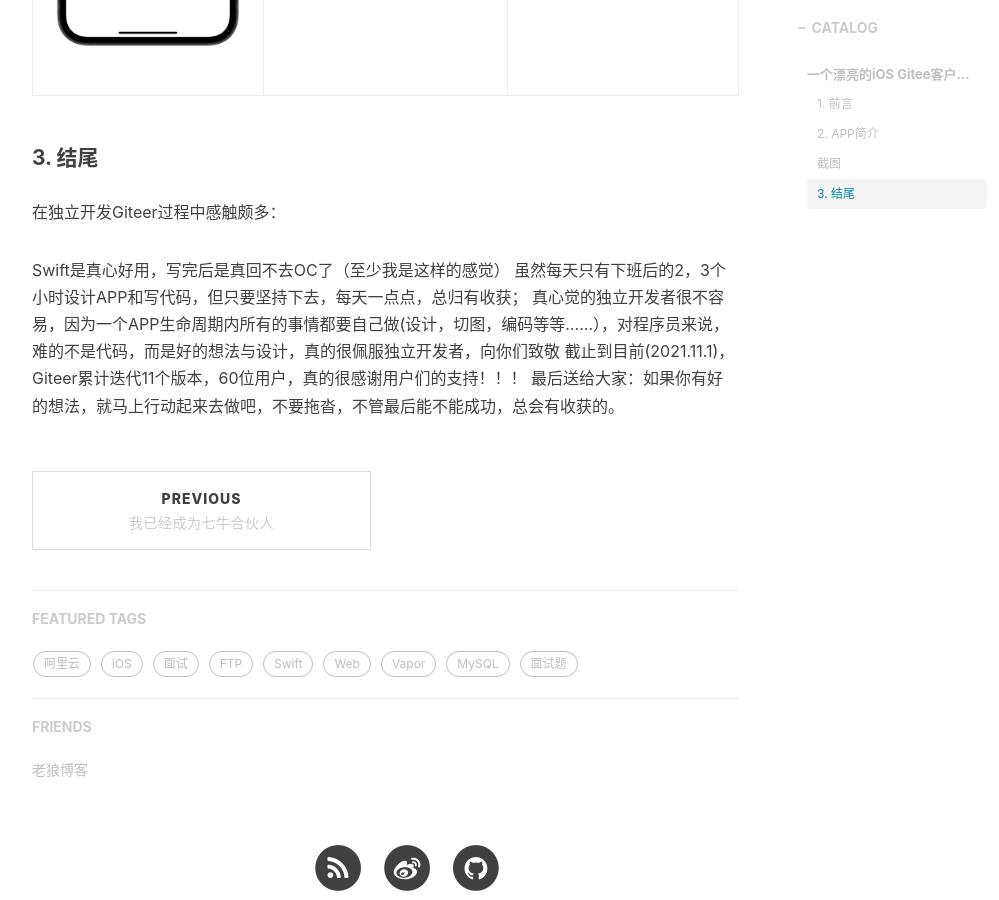
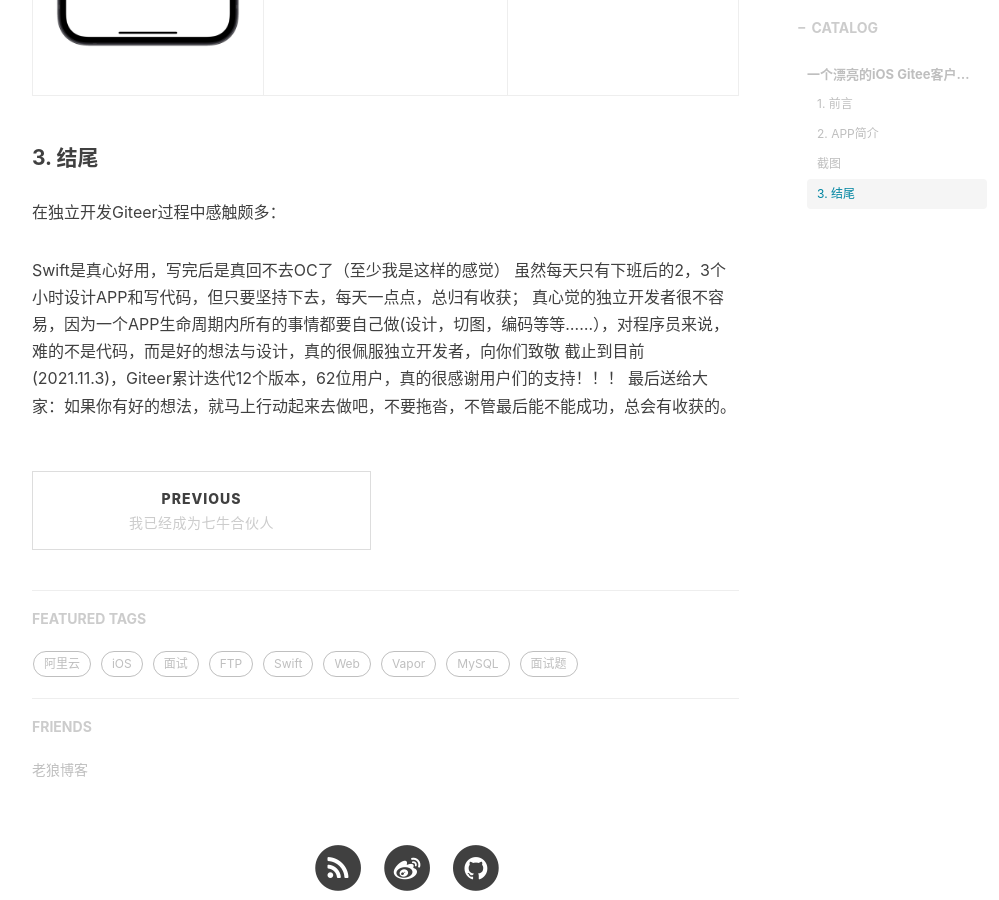
Before and after one commit to fandongtongxue/fandongtongxue.github.io, a Jekyll site: the page built from _posts/2021-09-18-Giteer.md, in a window 1280 px wide and 900 px high, scrolled down 3437 px. Shown: the whole window, without its empty margins (233-1232 px from the left). Built offline with Jekyll 4.4.1, drawn with Linux system fonts in a browser that asks for light colours; nearby versions of some CDN libraries; comment, search, counter and statistics services are not loaded.

Commit message:
Update 2021-09-18-Giteer.md

```diff
--- a/_posts/2021-09-18-Giteer.md
+++ b/_posts/2021-09-18-Giteer.md
@@ -50,5 +50,5 @@
 Swift是真心好用，写完后是真回不去OC了（至少我是这样的感觉）
 虽然每天只有下班后的2，3个小时设计APP和写代码，但只要坚持下去，每天一点点，总归有收获；
 真心觉的独立开发者很不容易，因为一个APP生命周期内所有的事情都要自己做(设计，切图，编码等等......），对程序员来说，难的不是代码，而是好的想法与设计，真的很佩服独立开发者，向你们致敬
-截止到目前(2021.11.1)，Giteer累计迭代11个版本，60位用户，真的很感谢用户们的支持！！！
+截止到目前(2021.11.3)，Giteer累计迭代12个版本，62位用户，真的很感谢用户们的支持！！！
 最后送给大家：如果你有好的想法，就马上行动起来去做吧，不要拖沓，不管最后能不能成功，总会有收获的。
```
